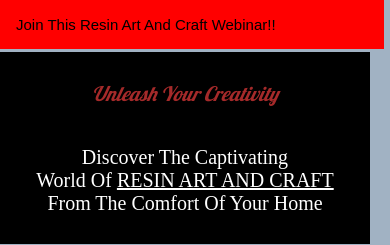
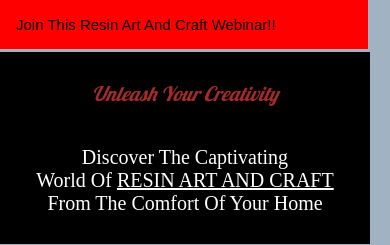
Before and after one commit to Abdul-Jamoh/MY-RESIN, a plain HTML site: page index.html in a window 390 px wide. Shown: the top 245 px of the page. Drawn offline with Linux system fonts and the light colour scheme; grey boxes are pictures that could not be loaded.

Commit message:
Update style.css

```diff
--- a/style.css
+++ b/style.css
@@ -64,7 +64,7 @@ body{
 
 @media (max-width:30rem){
     .menubar {
-        width: 22rem;
+        width: 21rem;
         display: flex;
         background-color: red;
         margin: 0;
```
